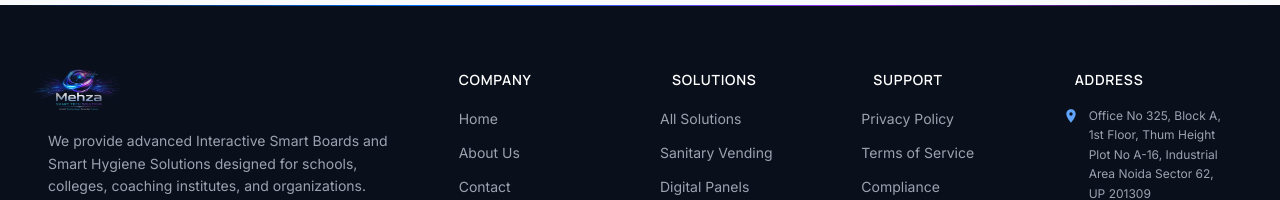
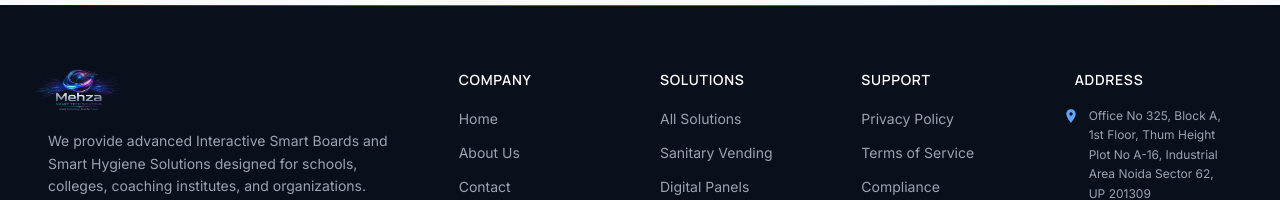
Before and after one commit to MOHDSUHAIL09/mehza, a React (Vite) app: page / in a window 1280 px wide. Shown: the part 6270-6470 px from the top of the page. Built offline with nearby package versions, Linux system fonts and the light colour scheme; no server answers.

Commit message:
update code

```diff
--- a/src/components/layout/Footer.jsx
+++ b/src/components/layout/Footer.jsx
@@ -81,7 +81,7 @@ const Footer = () => {
 
               {/* Solutions */}
               <div className="flex flex-col gap-4">
-                <h3 className="text-white text-sm font-semibold tracking-wider pl-3">SOLUTIONS</h3>
+                <h3 className="text-white text-sm font-semibold tracking-wider ">SOLUTIONS</h3>
                 <ul className="flex flex-col gap-2.5">
                   <li><Link to="/solutions" className="text-gray-400 hover:text-blue-400 text-sm transition-colors duration-300">All Solutions</Link></li>
                   <li><Link to="/sanitary-vending" className="text-gray-400 hover:text-blue-400 text-sm transition-colors duration-300">Sanitary Vending</Link></li>
@@ -91,7 +91,7 @@ const Footer = () => {
 
               {/* Support */}
               <div className="flex flex-col gap-4">
-                <h3 className="text-white text-sm font-semibold tracking-wider pl-3">SUPPORT</h3>
+                <h3 className="text-white text-sm font-semibold tracking-wider">SUPPORT</h3>
                 <ul className="flex flex-col gap-2.5">
                   <li><Link to="/privacy-policy" className="text-gray-400 hover:text-blue-400 text-sm transition-colors duration-300">Privacy Policy</Link></li>
                   <li><Link to="/terms-and-conditions" className="text-gray-400 hover:text-blue-400 text-sm transition-colors duration-300">Terms of Service</Link></li>
```
